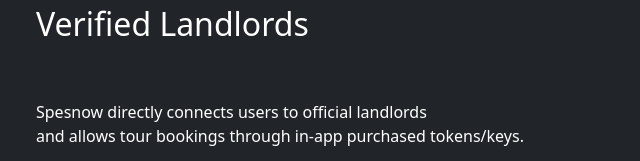
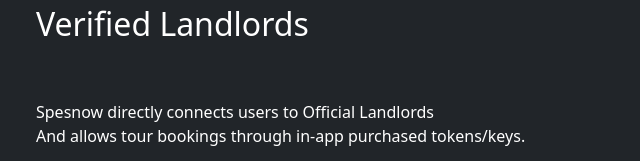
Before and after one commit to bop-soft/bopclic-website, a plain HTML site: page spesnow.html in a window 1280 px wide. Shown: the part 194-355 px from the top of the page, 12-652 px from the left. Drawn offline with nearby package versions, Linux system fonts and the light colour scheme.

Commit message:
spesnow 102

```diff
--- a/spesnow.html
+++ b/spesnow.html
@@ -39,9 +39,9 @@
       <section id="hero" class="bg-dark text-white p-5" style="height: 100vh;">
         <h2 class="pt-5">Rentals From
         <h2>Verified Landlords</h2>
-        <p class="pt-5">Spesnow directly connects users to official landlords
+        <p class="pt-5">Spesnow directly connects users to Official Landlords
             <br>
-            and allows tour bookings through in-app purchased tokens/keys.
+            And allows tour bookings through in-app purchased tokens/keys.
         </p>
         <p class="pt-5">Platforms</p>
         <div class="row" style="width: 300px;">
```
Also changed, not shown: bopcamp.html (+1 -1 lines).
